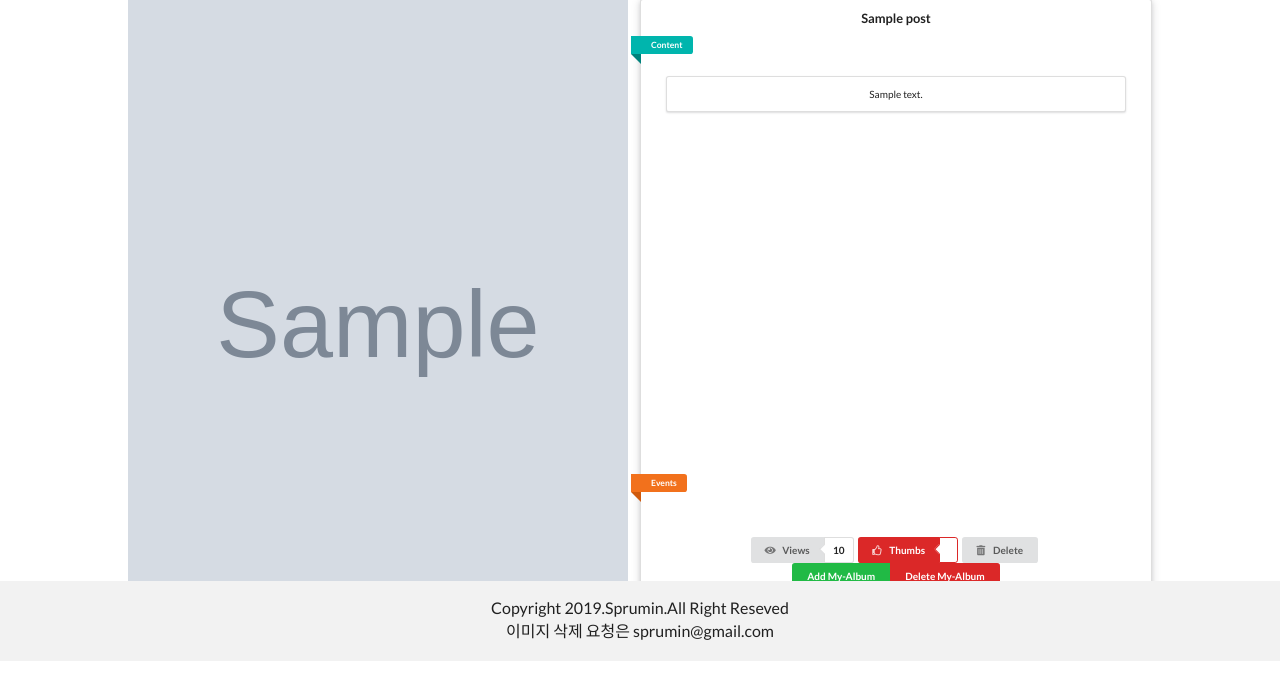
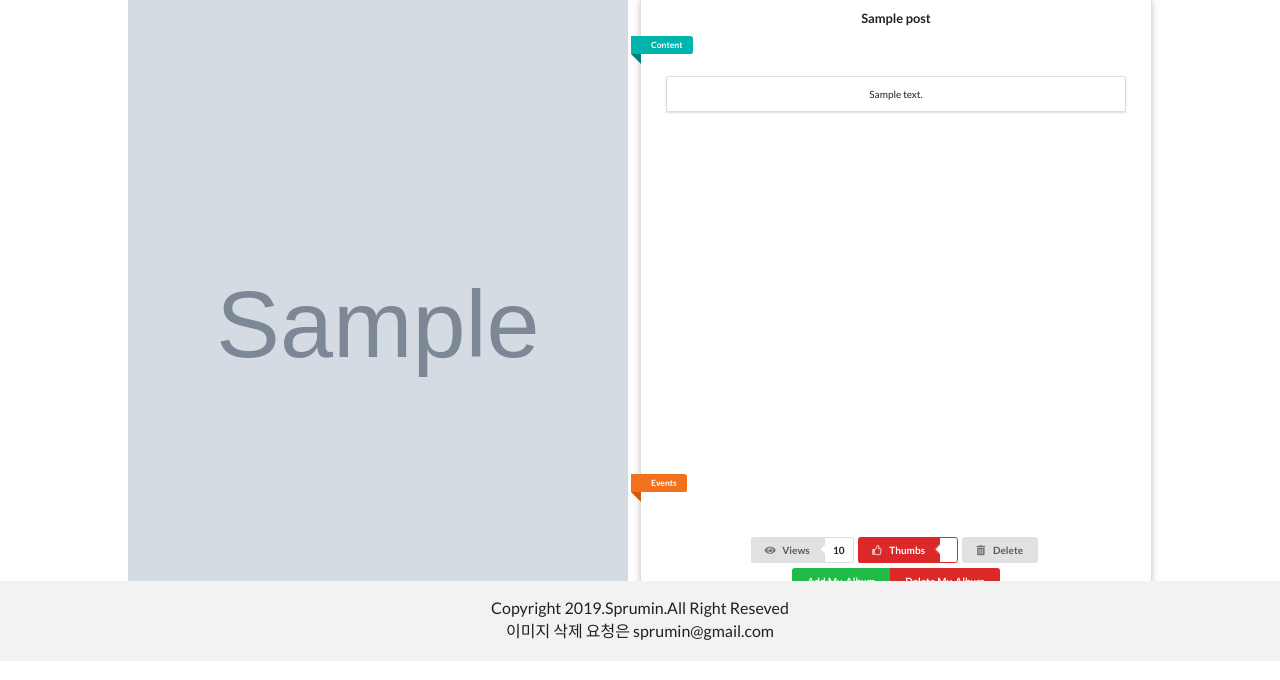
Before and after one commit to sprumin/loveSeulgi, a Django app: page /post/post/1 in a window 1280 px wide. Shown: the part 139-819 px from the top of the page. Run offline with Django 3.2, Linux system fonts and the light colour scheme; a user stored in the database is signed in; tables that the repository leaves empty hold one stand-in row (values such as "Sample post"); grey boxes marked "Sample" are stand-in pictures.

Commit message:
add margin events row

```diff
--- a/static/css/base.css
+++ b/static/css/base.css
@@ -233,6 +233,10 @@
     font-size: 13px !important;
 }
 
+.ui.buttons {
+    margin: 5px !important;
+}
+
 .description-footer {
     width: 100%;
     height: 120px;
```
